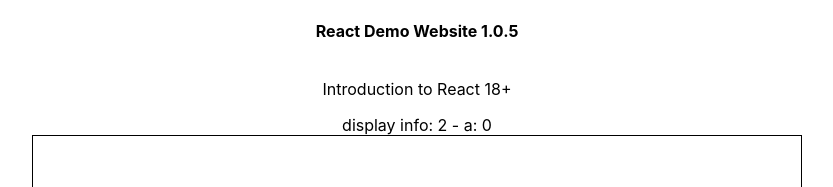
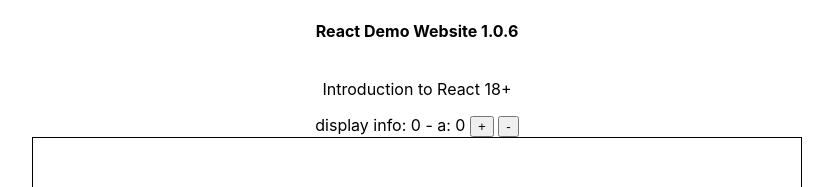
Before and after one commit to dgilbert-quickstart/dgilbert-quickstart.github.io, a React (Create React App) app in the folder demo-week7-react-apps/react-demo-website-1/: page / in a window 1280 px wide. Shown: the top 187 px of the page, without its empty margins (223-1056 px from the left). Built offline with nearby package versions, Linux system fonts and the light colour scheme.

Commit message:
update demo react website-1 useState, useEffect

```diff
--- a/demo-week7-react-apps/react-demo-website-1/src/App.js
+++ b/demo-week7-react-apps/react-demo-website-1/src/App.js
@@ -43,8 +43,8 @@
   //## can create multiple useEffects ##
 
   //-- 1. can be configured to run 1 time, when parent function starts, exit, ie: []
-    //-- 2. runs when a specified state/data is updated, [count]
-    //-- 3. can be configured to run continiously/recursivly whenever any state is updated.  ie: continous screen refresh
+  //-- 2. runs when a specified state/data is updated, [count]
+  //-- 3. can be configured to run continiously/recursivly whenever any state is updated.  ie: continous screen refresh
 
   useEffect(()=>{
     //-- 1. can be configured to run 1 time, when parent function starts, exit, ie: []
@@ -56,7 +56,7 @@
       you can move this variable directly inside useEffect  react-hooks/exhaustive-deps
     */
     a += 1;
-    setCount((prevcount) => prevcount+1);
+    //setCount((prevcount) => prevcount+1);
 
     //run when component is removed from memory ie: when un-load component from screen
   },[]);
@@ -88,9 +88,14 @@
 
   }); //default -- runs recursivly/infinetly
 
+  function subtractCnt()
+  {
+    setCount((prevcount) => prevcount-1);
+  }
+
   return (
     <div className="container">
-      <Header title="React Demo Website 1.0.5"/>
+      <Header title="React Demo Website 1.0.6"/>
       <header>
         <p>
           Introduction to React 18+
@@ -98,6 +103,9 @@
       </header>
       <div>
         <span>display info: {count} - a: {a} </span>
+        <button onClick={()=>setCount((prevcnt)=>prevcnt+1)}>+</button>
+        {" "}
+        <button onClick={subtractCnt}>-</button>
       </div>
       <div className='output1'>
       </div>
```
